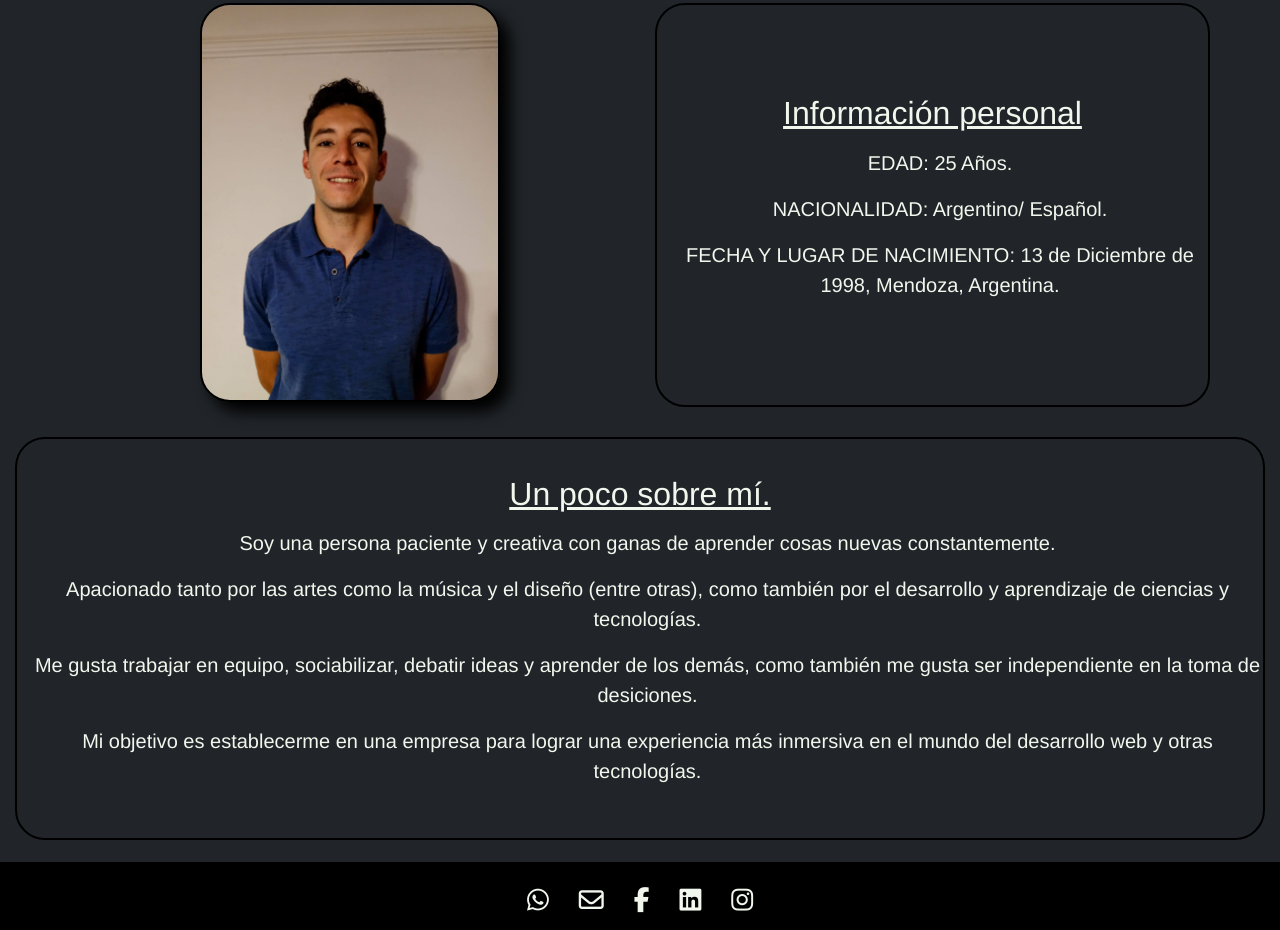
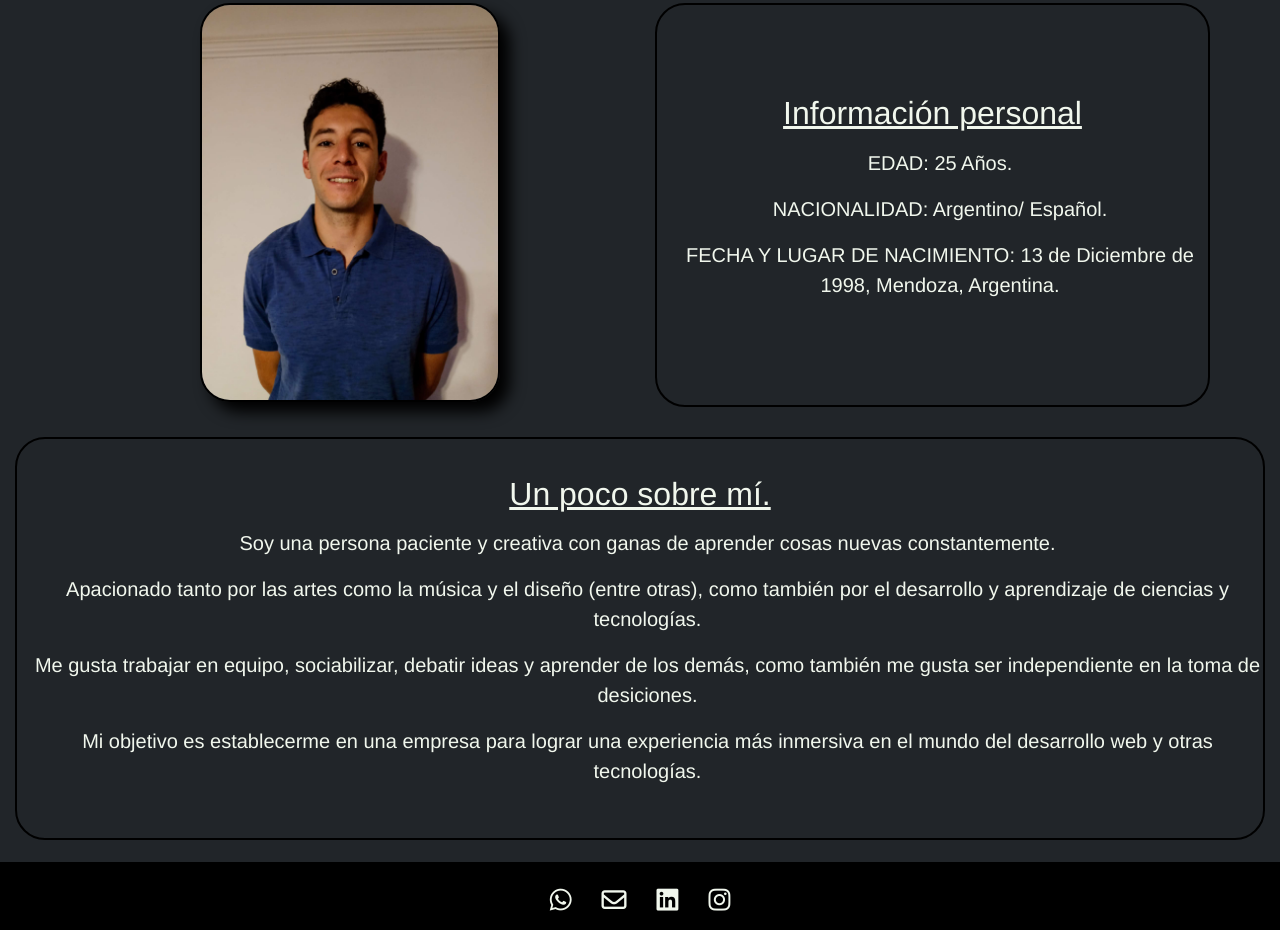
Before and after one commit to EnzoFerrariCanela/mi-portafolio, a plain HTML site: page index.html in a window 1280 px wide. Shown: the part 186-1116 px from the top of the page. Drawn offline with nearby package versions, Linux system fonts and the light colour scheme.

Commit message:
mi-portafolio

```diff
--- a/index.html
+++ b/index.html
@@ -93,15 +93,11 @@
           <i class="fa-regular fa-envelope"></i>
         </a>
 
-        <a href="https://www.facebook.com/?locale=es_LA" class="facebook" target="_blank">
-          <i class="fa-brands fa-facebook-f"></i>
-        </a>
-
-        <a href="https://www.linkedin.com/feed/" class="linked-in" target="_blank">
+        <a href="https://www.linkedin.com/in/enzo-ferrari-123681212/" class="linked-in" target="_blank">
           <i class="fa-brands fa-linkedin"></i>
         </a>
 
-        <a href="https://www.instagram.com/" class="instagram" target="_blank">
+        <a href="https://www.instagram.com/ennzo_ferrari/" class="instagram" target="_blank">
           <i class="fa-brands fa-instagram"></i>
         </a>
       </div>
```
Also changed, not shown: pages/educacion.html (+2 -6 lines), pages/proyectos.html (+2 -6 lines).
